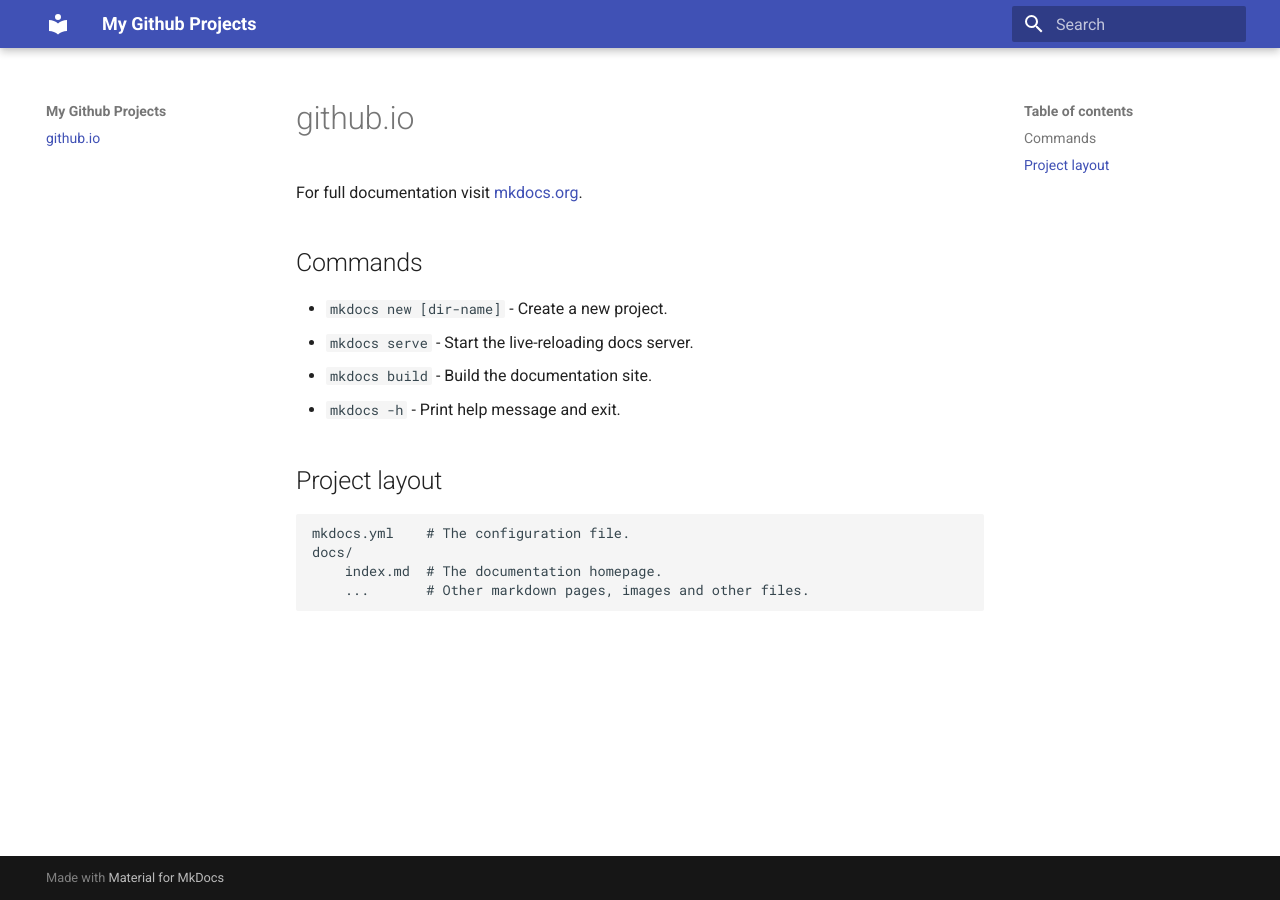
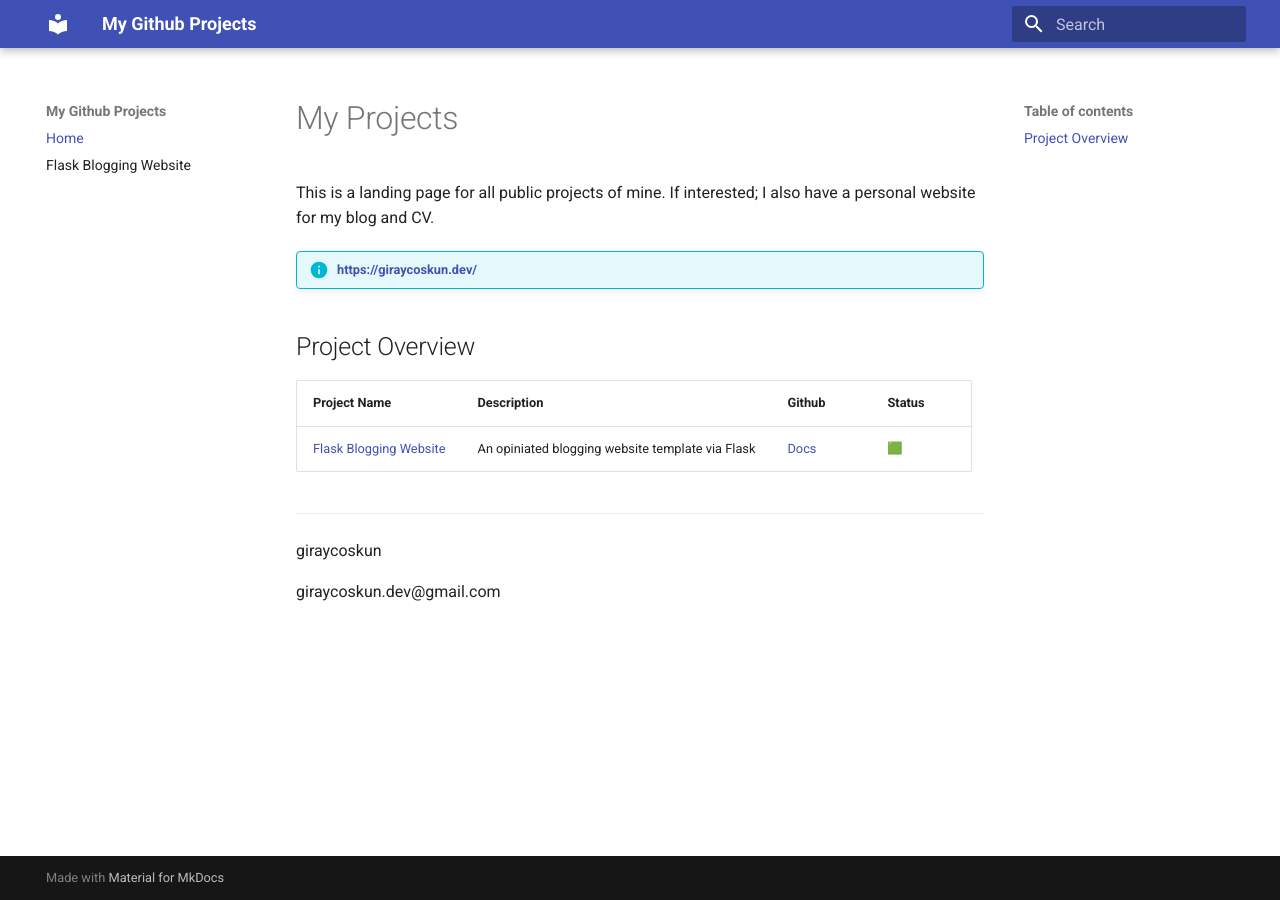
Before and after one commit to giraycoskun/giraycoskun.github.io, an MkDocs documentation site: the page built from docs/index.md, in a window 1280 px wide. Built offline with MkDocs 1.6.1 and Material for MkDocs 9.7.7, drawn with Linux system fonts in a browser that asks for light colours; emoji names are drawn with the system emoji font.

Commit message:
update pages

```diff
--- a/docs/index.md
+++ b/docs/index.md
@@ -1,17 +1,19 @@
-# github.io
+# My Projects
 
-For full documentation visit [mkdocs.org](https://www.mkdocs.org).
+This is a landing page for all public projects of mine.
+If interested; I also have a personal website for my blog and CV.
 
-## Commands
+!!! info "<https://giraycoskun.dev/>"
 
-* `mkdocs new [dir-name]` - Create a new project.
-* `mkdocs serve` - Start the live-reloading docs server.
-* `mkdocs build` - Build the documentation site.
-* `mkdocs -h` - Print help message and exit.
 
-## Project layout
+## Project Overview
 
-    mkdocs.yml    # The configuration file.
-    docs/
-        index.md  # The documentation homepage.
-        ...       # Other markdown pages, images and other files.
+| Project Name                                          | Description                                      | Github                                                        | Status         |
+| ----------------------------------------------------- | ------------------------------------------------ | ------------------------------------------------------------- | -------------- |
+| [Flask Blogging Website](./flask-blogging-website.md) | An opiniated blogging website template via Flask | [Docs](https://giraycoskun.github.io/Flask-Blogging-Website/) | :green_square: |
+
+---
+
+giraycoskun
+
+giraycoskun.dev@gmail.com
--- a/mkdocs.yml
+++ b/mkdocs.yml
@@ -1,2 +1,21 @@
 site_name: My Github Projects
-theme: material
+
+theme:
+  name: material
+  features:
+    - navigation.indexes
+
+markdown_extensions:
+  - attr_list
+  - md_in_html
+  - tables
+  - admonition
+  - pymdownx.details
+  - pymdownx.superfences
+  - pymdownx.emoji:
+      emoji_index: !!python/name:materialx.emoji.twemoji
+      emoji_generator: !!python/name:materialx.emoji.to_svg
+
+nav:
+  - Home: index.md
+  - Flask Blogging Website: flask-blogging-website.md
```
Also changed, not shown: docs/flask-blogging-website.md (added, +91 -0 lines).
